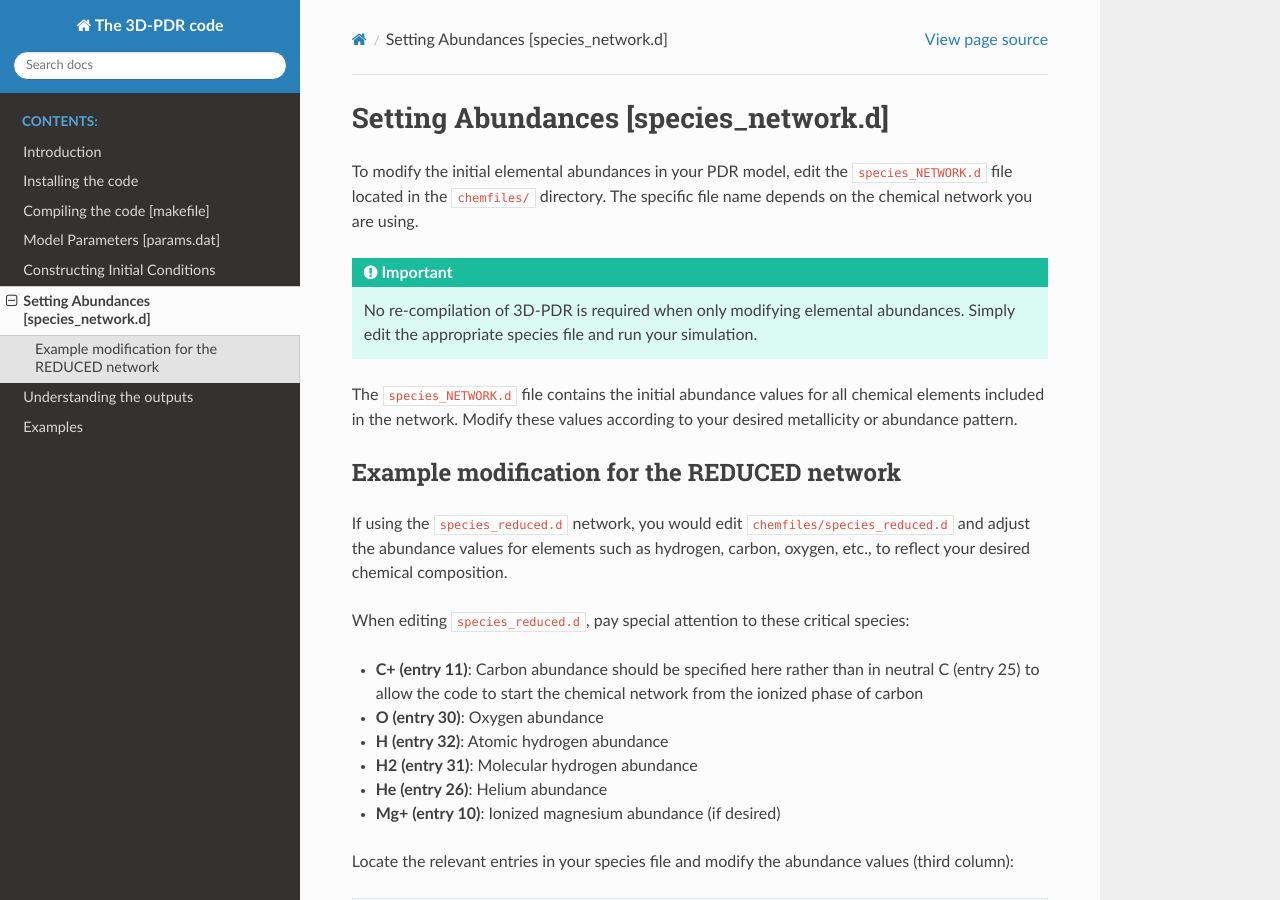
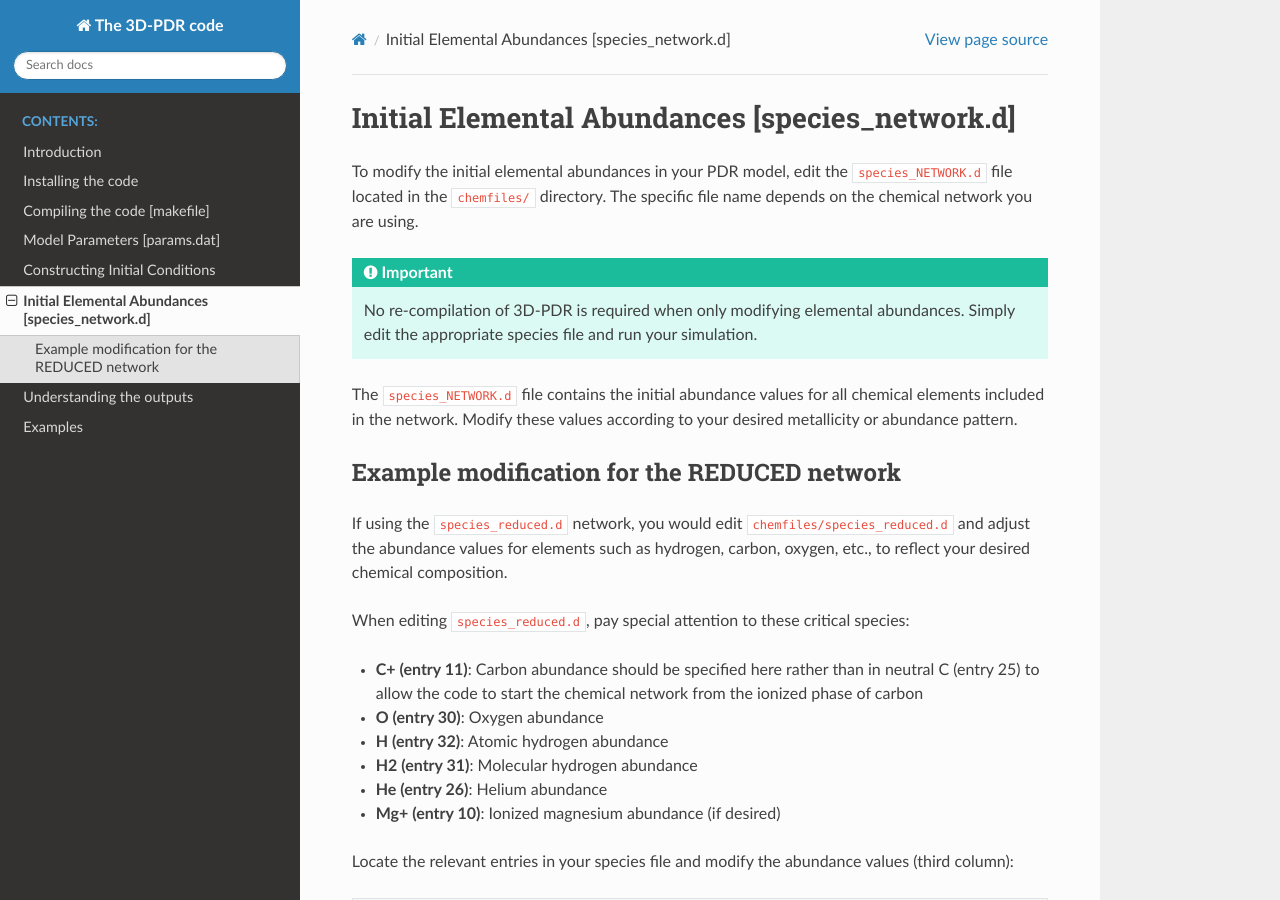
Before and after one commit to itamos-ism/3D-PDR-pblc, a Sphinx documentation site: the page built from docs/source/species.rst, in a window 1280 px wide and 900 px high. Built offline with Sphinx 7.4.7 and the Read the Docs theme 3.1.0, drawn with Linux system fonts in a browser that asks for light colours.

Commit message:
Update section title for elemental abundances

```diff
--- a/docs/source/species.rst
+++ b/docs/source/species.rst
@@ -1,5 +1,5 @@
-Setting Abundances [species_network.d]
-======================================
+Initial Elemental Abundances [species_network.d]
+================================================
 
 To modify the initial elemental abundances in your PDR model, edit the ``species_NETWORK.d`` file located in the ``chemfiles/`` directory. The specific file name depends on the chemical network you are using.
 
```
